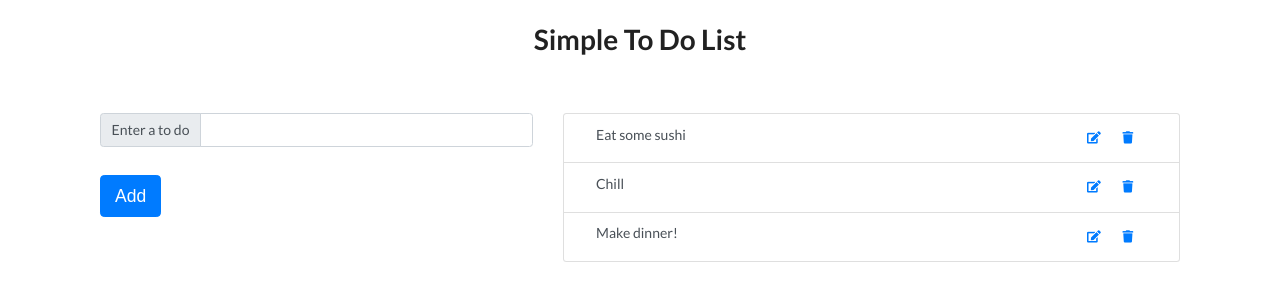
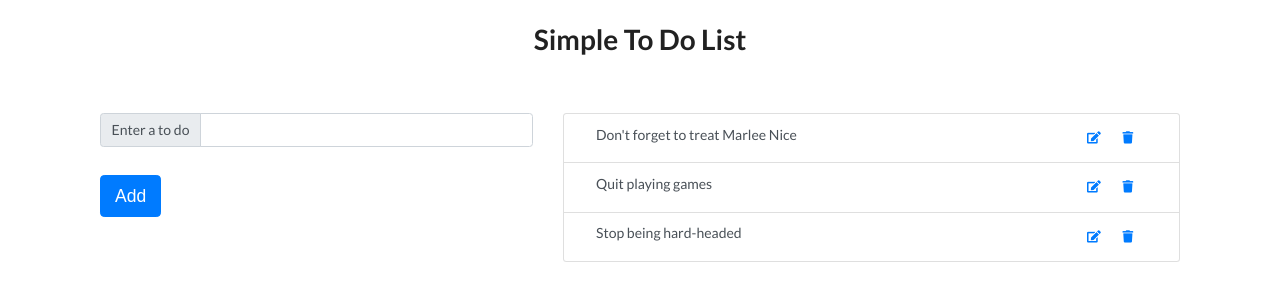
Before and after one commit to MarleeG/To-Do-List, a React (Create React App) app: page / in a window 1280 px wide. Shown: the top 300 px of the page. Built offline with nearby package versions, Linux system fonts and the light colour scheme.

Commit message:
new list of to dos

```diff
--- a/src/App.js
+++ b/src/App.js
@@ -5,11 +5,12 @@ import Input from './components/input';
 
 import ToDoList from './components/to_do_list';
 
+// ['Eat some sushi', 'Chill', 'Make dinner!'],
 class App extends Component {
   state = {
     app_name: 'Simple To Do List',
     to_do_item: '',
-    to_do_list: ['Eat some sushi', 'Chill', 'Make dinner!'],
+    to_do_list: [`Don't forget to treat Marlee Nice`, `Quit playing games`, `Stop being hard-headed`],
     button_text: 'Add',
     button_variant: 'primary',
     input_prepend_text: 'Enter a to do',
```
